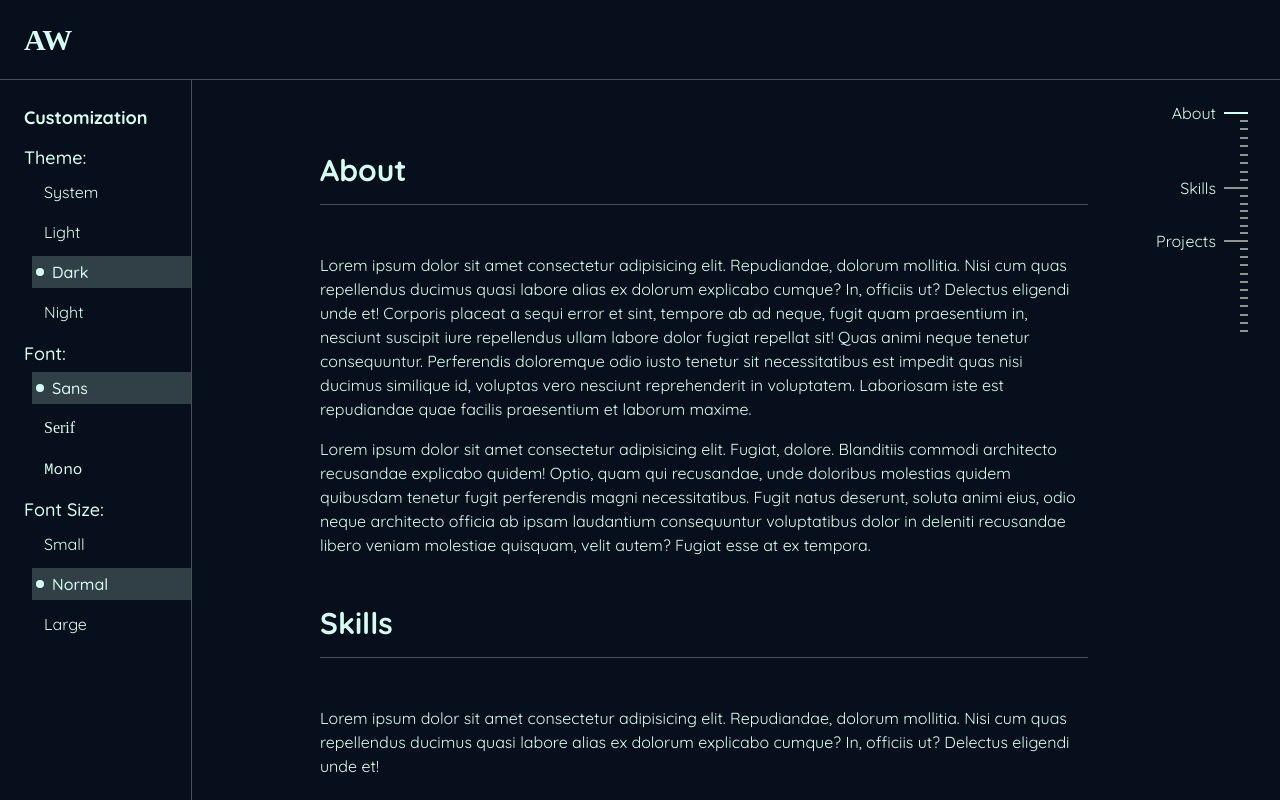
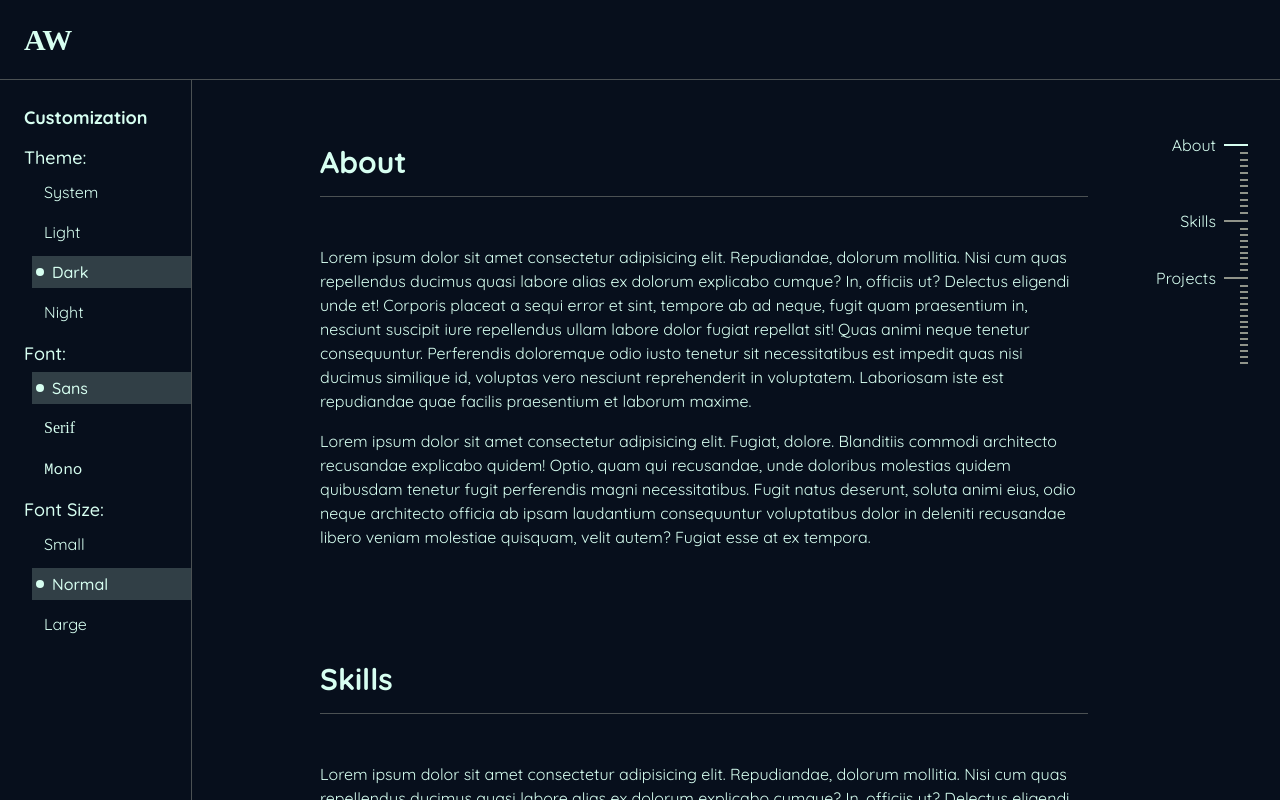
Before and after one commit to AtanasovCode/atanasov-wiki, a React (Vite) app: page /articles/1/my-info in a window 1280 px wide. Shown: the top 800 px of the page. Built offline with nearby package versions, Linux system fonts and the light colour scheme; a web font is replaced by a local one.

Commit message:
improve ruler & page content alignment

```diff
--- a/src/components/main/MainBody.tsx
+++ b/src/components/main/MainBody.tsx
@@ -45,7 +45,7 @@ const MainBody = ({
     return (
         <div
             className="
-                w-3xl py-6 text-body animate-slide-into-view"
+                w-3xl text-body animate-slide-into-view"
         >
             {
                 currentArticle?.map((data) => {
@@ -53,6 +53,7 @@ const MainBody = ({
                         <div
                             key={data.sectionId}
                             id={data.sectionId}
+                            className="pb-24"
                             ref={(el) => {
                                 sectionRefs.current[data.sectionId] = el
                             }}
--- a/src/components/navigation/NavigationPanel.tsx
+++ b/src/components/navigation/NavigationPanel.tsx
@@ -37,7 +37,7 @@ const NavigationPanel = ({
 
     return (
         <div
-            className={`mr-8 mt-8 sticky top-8 flex items-end justify-start`}
+            className={`mr-8 sticky top-8 flex items-end justify-start`}
             style={{ height: `${panelHeight}px` }}
         >
             <RulerLines article={article} />
--- a/src/components/text-elements/Heading.tsx
+++ b/src/components/text-elements/Heading.tsx
@@ -8,7 +8,7 @@ interface HeadingProps {
 const Heading = ({ children, id }: HeadingProps) => {
     return (
         <div
-            className="font-bold text-3xl my-12 pb-4 border-b border-secondary/50"
+            className="font-bold text-3xl mb-12 pb-4 border-b border-secondary/50"
             id={id}
         >
             {children}
--- a/src/pages/ArticlePage.tsx
+++ b/src/pages/ArticlePage.tsx
@@ -26,7 +26,7 @@ const ArticlePage = () => {
     }, [id, name])
 
     return (
-        <div className="w-full flex items-start justify-between">
+        <div className="w-full flex items-start justify-between py-16">
             <MainBody currentArticle={currentArticle} />
             <NavigationPanel article={currentArticle} />
         </div>
```
